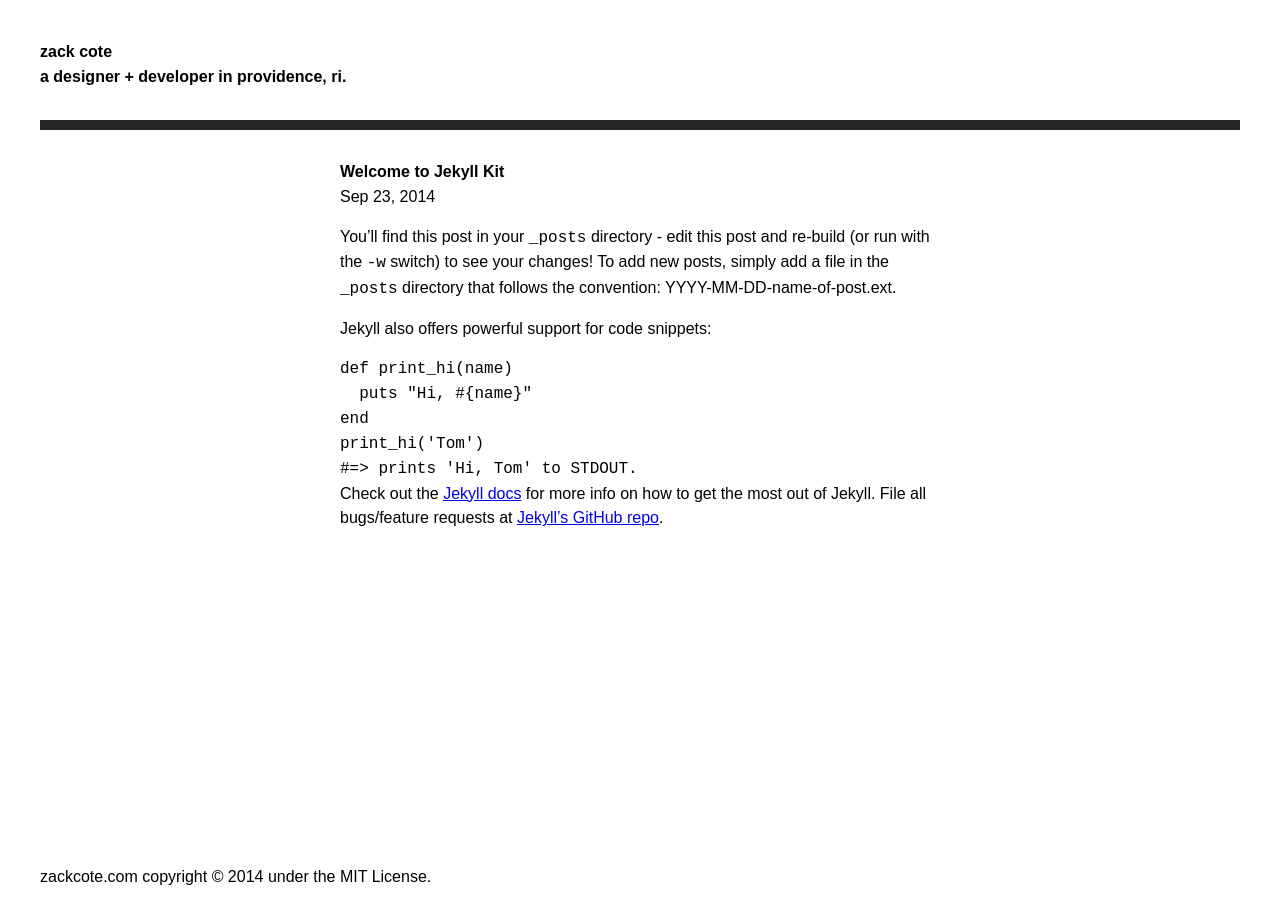
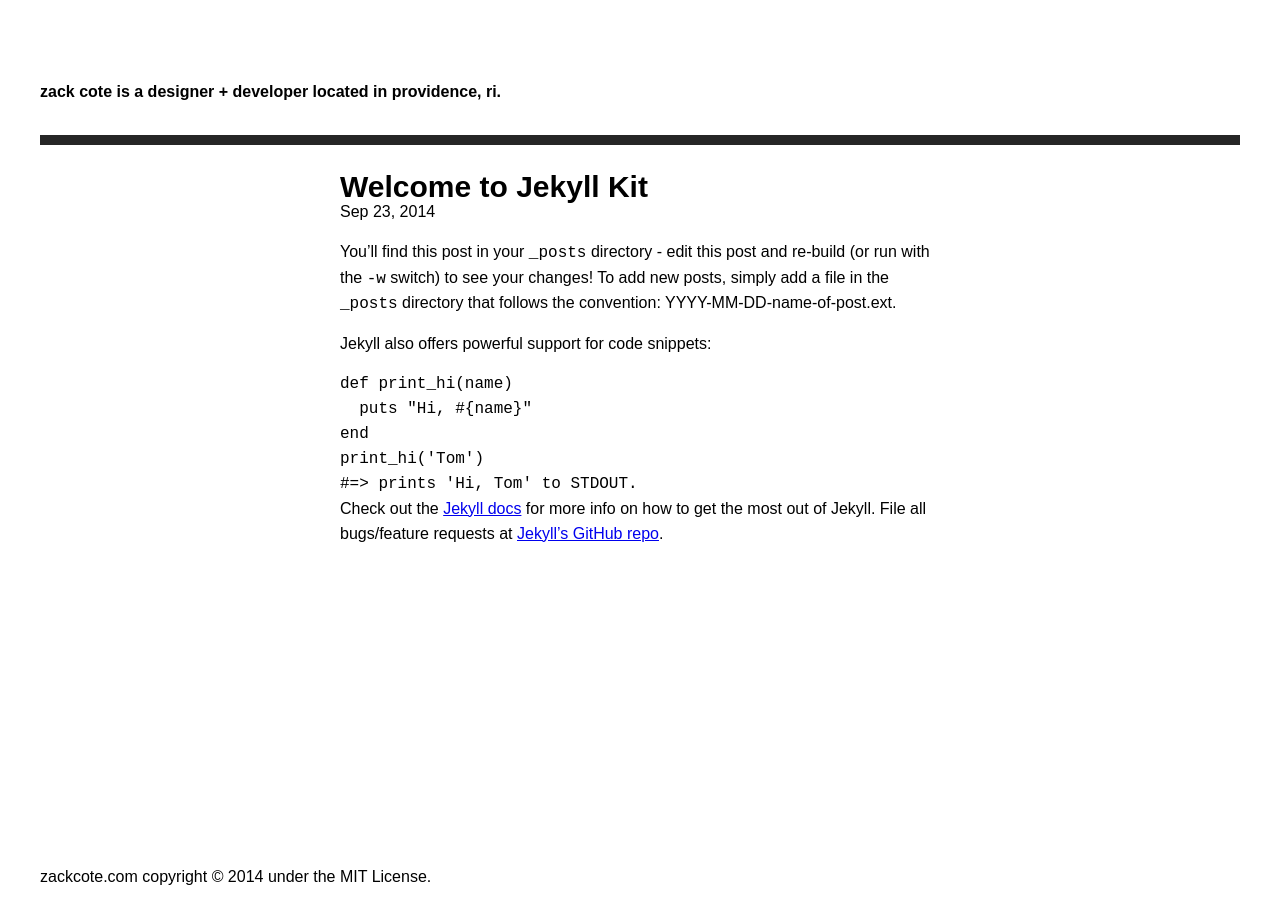
Before and after one commit to gitter-badger/zackcote.github.io, a Jekyll site: the page built from _posts/2014-09-23-welcome-to-jekyll-kit.markdown, in a window 1280 px wide. Built offline with Jekyll 4.4.1, drawn with Linux system fonts in a browser that asks for light colours.

Commit message:
progress! additional font and index styling

```diff
--- a/_includes/header.html
+++ b/_includes/header.html
@@ -1,6 +1,5 @@
 <header class="header">
     <a href="/">
-        <h1>zack cote</h1>
-        <h2>a designer + developer in providence, ri.</h2>
+        <h1>zack cote is a designer + developer located in providence, ri.</h1>
     </a>
 </header>
--- a/_layouts/base.html
+++ b/_layouts/base.html
@@ -1,4 +1,7 @@
 {% include head.html %}
+<div class="border">
+
+</div>
 <div class="wrapper">
 {% include header.html %}
 
--- a/_layouts/post.html
+++ b/_layouts/post.html
@@ -3,7 +3,7 @@
 ---
 
 <header class="post__header">
-    <h1>{{ page.title }}</h1>
+    <h1 class="post-title">{{ page.title }}</h1>
     <p class="meta">{{ page.date | date: "%b %-d, %Y" }}{% if page.author %} • {{ page.author }}{% endif %}{% if page.meta %} • {{ page.meta }}{% endif %}</p>
 </header>
 
--- a/index.html
+++ b/index.html
@@ -6,12 +6,9 @@
 <ul class="post-list">
     {% for post in site.posts %}
     <li class="post-list__post">
-        <h3><a class="post-link" href="{{ post.url | prepend: site.baseurl }}">{{ post.title }}</a></h3>
+        <h3 class="post-title"><a class="post-link" href="{{ post.url | prepend: site.baseurl }}">{{ post.title }}</a></h3>
         <span class="post-date">{{ post.date | date: "%b %-d, %Y" }}</span>
         <!-- <img src="{{ post.image }}" alt=""> -->
-        <article>
-            {{ post.content }}
-        </article>
     </li>
     {% endfor %}
 </ul>
--- a/src/stylus/partials/base-defaults.styl
+++ b/src/stylus/partials/base-defaults.styl
@@ -4,7 +4,7 @@
 body
     font-size base-font
     line-height base-lh
-    font-family 'open-sans', sans-serif
+    font-family 'leitura-news', sans-serif
 
 img
     max-width 100%
--- a/src/stylus/partials/base-variables.styl
+++ b/src/stylus/partials/base-variables.styl
@@ -16,6 +16,4 @@
 
 base-lh = base-font * 1.555555555
 
-//border (border.styl)
-border-width = 2rem
-border-color = z-primary
+mobile-pad = 2rem
--- a/src/stylus/partials/header.styl
+++ b/src/stylus/partials/header.styl
@@ -2,6 +2,7 @@
     padding-bottom section-space
     margin-bottom section-space
     border-bottom 1rem solid z-primary
+    font-family 'open-sans', arial
 
 .header a
     {plainLink}
--- a/src/stylus/partials/wrapper.styl
+++ b/src/stylus/partials/wrapper.styl
@@ -5,5 +5,7 @@
     display flex
     flex-direction column
     +above(alpha)
-        padding border-width * 2
-        padding-bottom border-width * .5
+        padding-left mobile-pad * 2
+        padding-right mobile-pad * 2
+        padding-bottom mobile-pad * .5
+        padding-top mobile-pad * 4
```
Also changed, not shown: assets/css/main.css (+22 -4 lines), src/stylus/partials/shame.styl (+14 -1 lines), assets/css/main.min.css.
